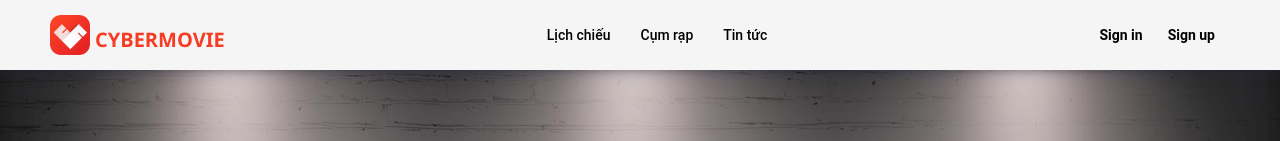
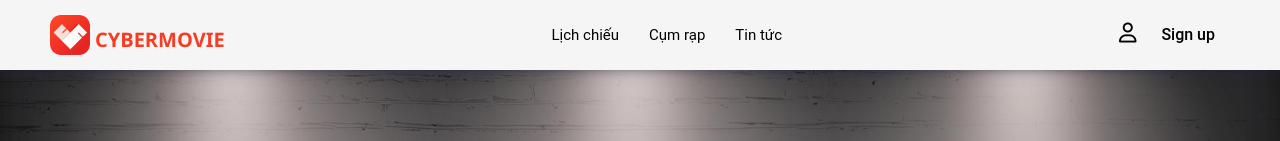
Before and after one commit to KaoThong/FE72-Movie-project, a React app: page /signin in a window 1280 px wide. Shown: the top 141 px of the page. Built offline with nearby package versions, Linux system fonts and the light colour scheme; no server answers.

Commit message:
update/icon/login

```diff
--- a/src/common/components/Header/index.jsx
+++ b/src/common/components/Header/index.jsx
@@ -45,9 +45,13 @@ function Header() {
     return (
       <>
         <NavLink activeClassName={styles.active} to="/signin">
-          Sign in
+          <i className={styles.icon} class="fa-regular fa-user"></i>
         </NavLink>
-        <NavLink activeClassName={styles.active} to="/signup">
+        <NavLink
+          style={{ fontSize: 16, fontWeight: 500 }}
+          activeClassName={styles.active}
+          to="/signup"
+        >
           Sign up
         </NavLink>
       </>
--- a/src/common/components/Header/style.module.css
+++ b/src/common/components/Header/style.module.css
@@ -39,6 +39,12 @@
 
 .active {
   color: black;
+  font-size: 20px;
+}
+
+.active i {
+  font-size: 20px;
+  font-weight: 500;
 }
 
 .active:hover {
@@ -59,8 +65,8 @@
 
 .featured .item {
   margin: 0 15px;
-  font-size: 14px;
-  font-weight: 500;
+  font-size: 15px;
+  font-weight: 400;
   color: black;
 }
 
@@ -78,10 +84,6 @@ a:hover {
   color: #333;
 }
 
-.active i {
-  font-size: 20px;
-}
-
 .btn {
   padding: 10px 20px;
   color: #f5f5f5;
```
